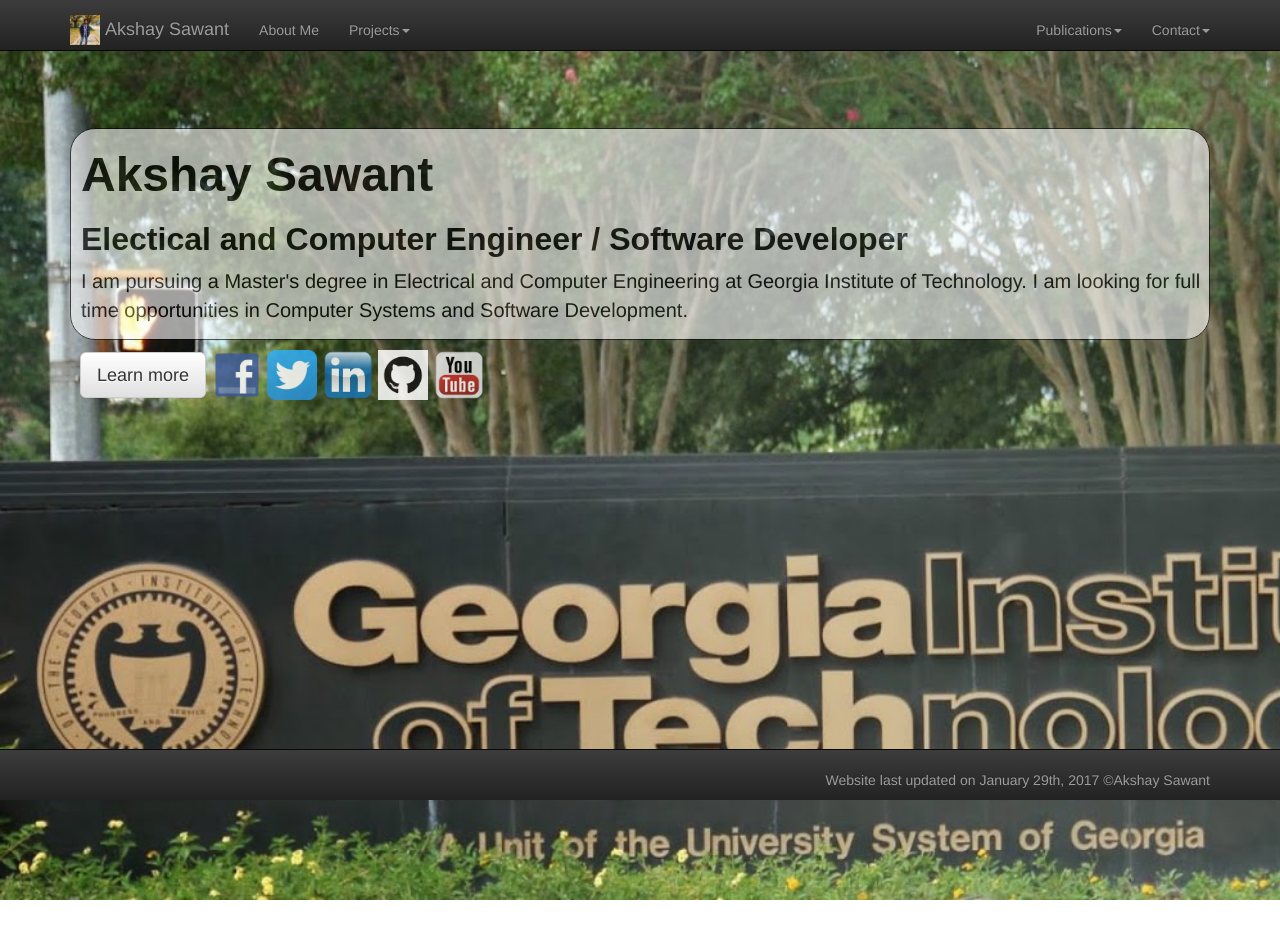
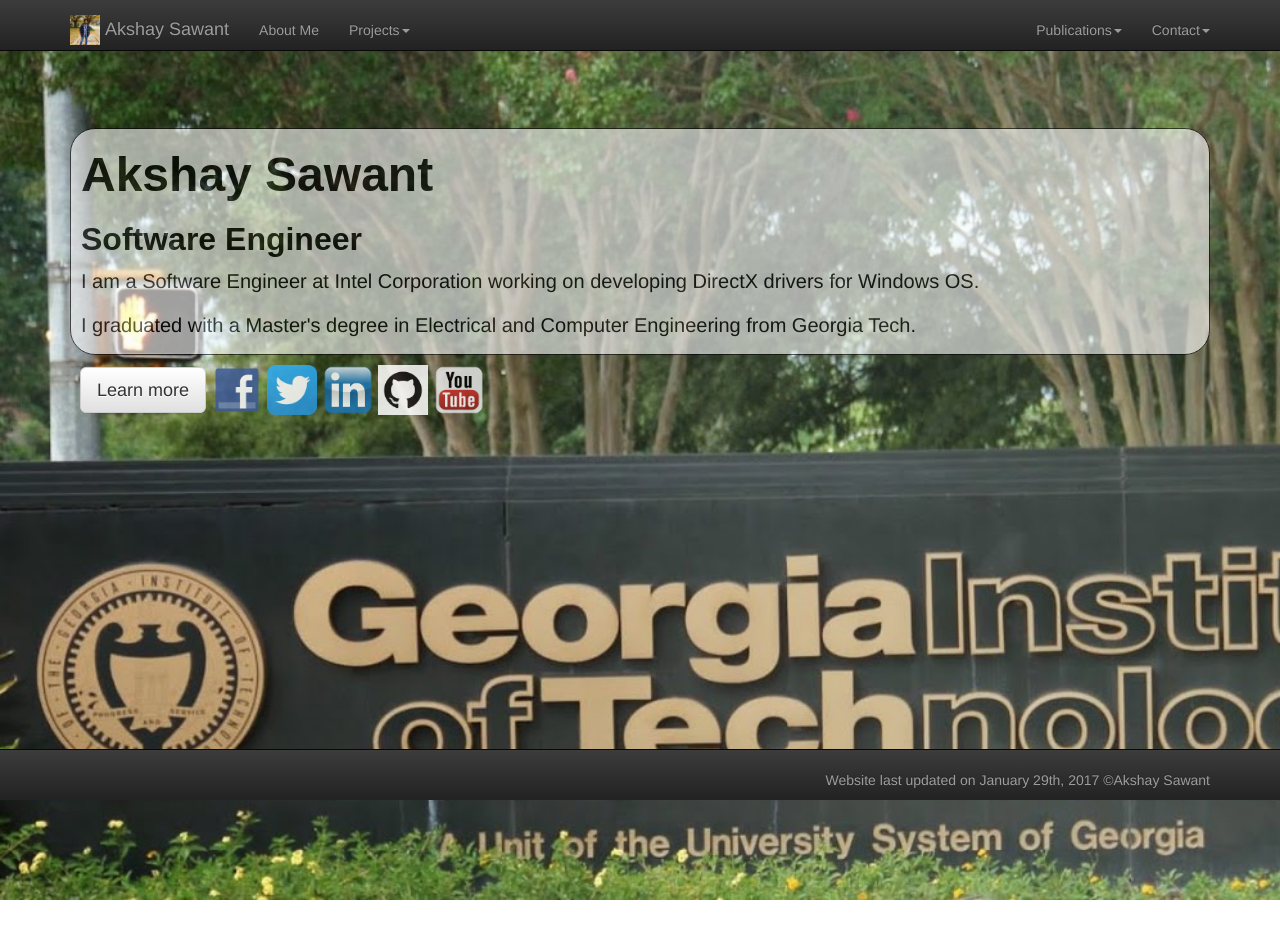
Before and after one commit to akshaycj47/akshaycj47.github.io, a plain HTML site: page index.html in a window 1280 px wide. Shown: the top 938 px of the page. Drawn offline with nearby package versions, Linux system fonts and the light colour scheme; grey boxes are pictures that could not be loaded.

Commit message:
Update index.html

```diff
--- a/index.html
+++ b/index.html
@@ -99,8 +99,9 @@
             <div class="container">
                 <div class="transbox">
                     <h1>Akshay Sawant</h1>
-                    <h3>Electical and Computer Engineer / Software Developer</h3>
-                    <p>I am pursuing a Master's degree in Electrical and Computer Engineering at Georgia Institute of Technology. I am looking for full time opportunities in Computer Systems and Software Development.</p>
+                    <h3>Software Engineer</h3>
+                    <p>I am a Software Engineer at Intel Corporation working on developing DirectX drivers for Windows OS.</p>
+                    <p>I graduated with a Master's degree in Electrical and Computer Engineering from Georgia Tech.</p>
                 </div>
                 <p>
                 <a class="btn btn-default btn-lg" href="about_me.html" role="button">Learn more</a>
```
